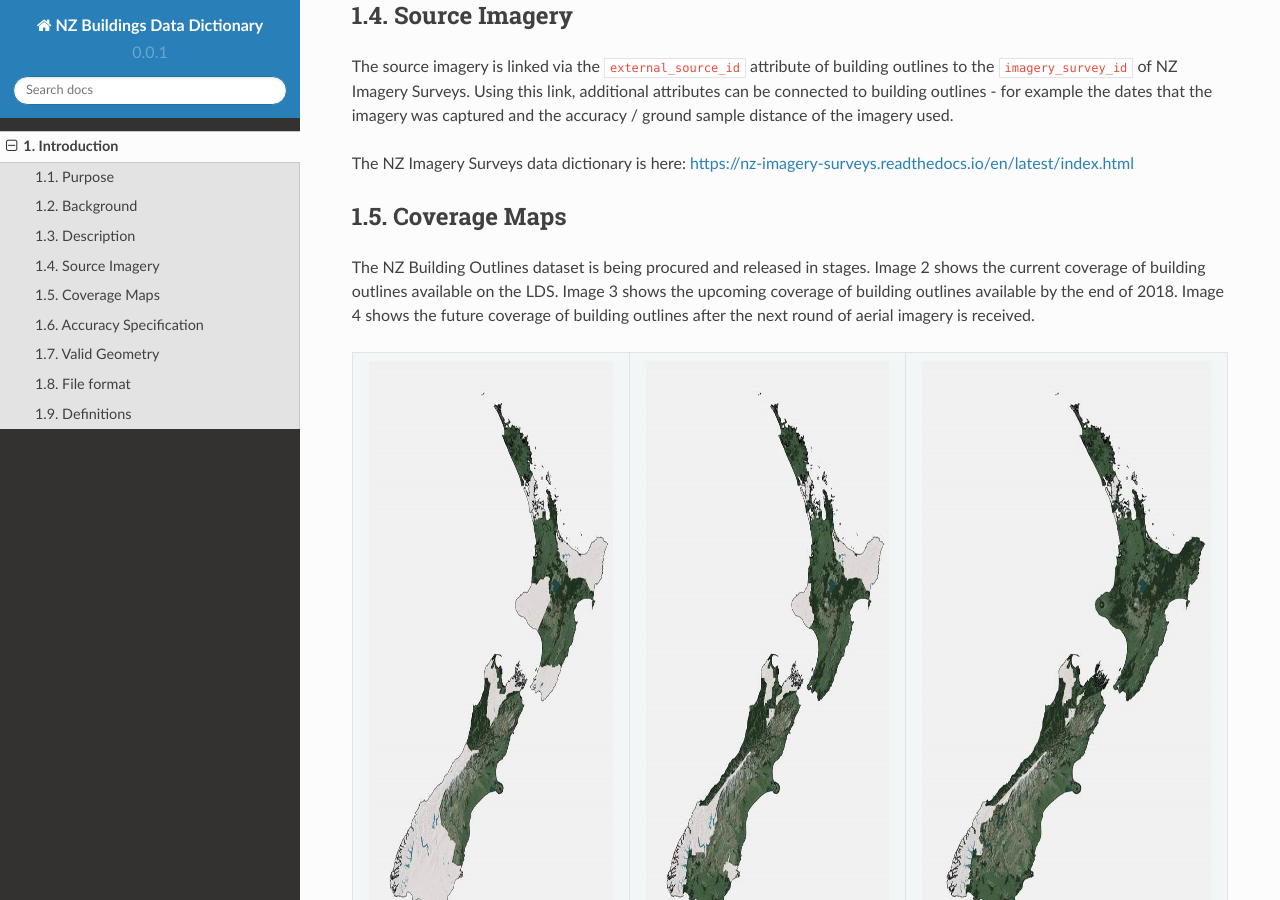
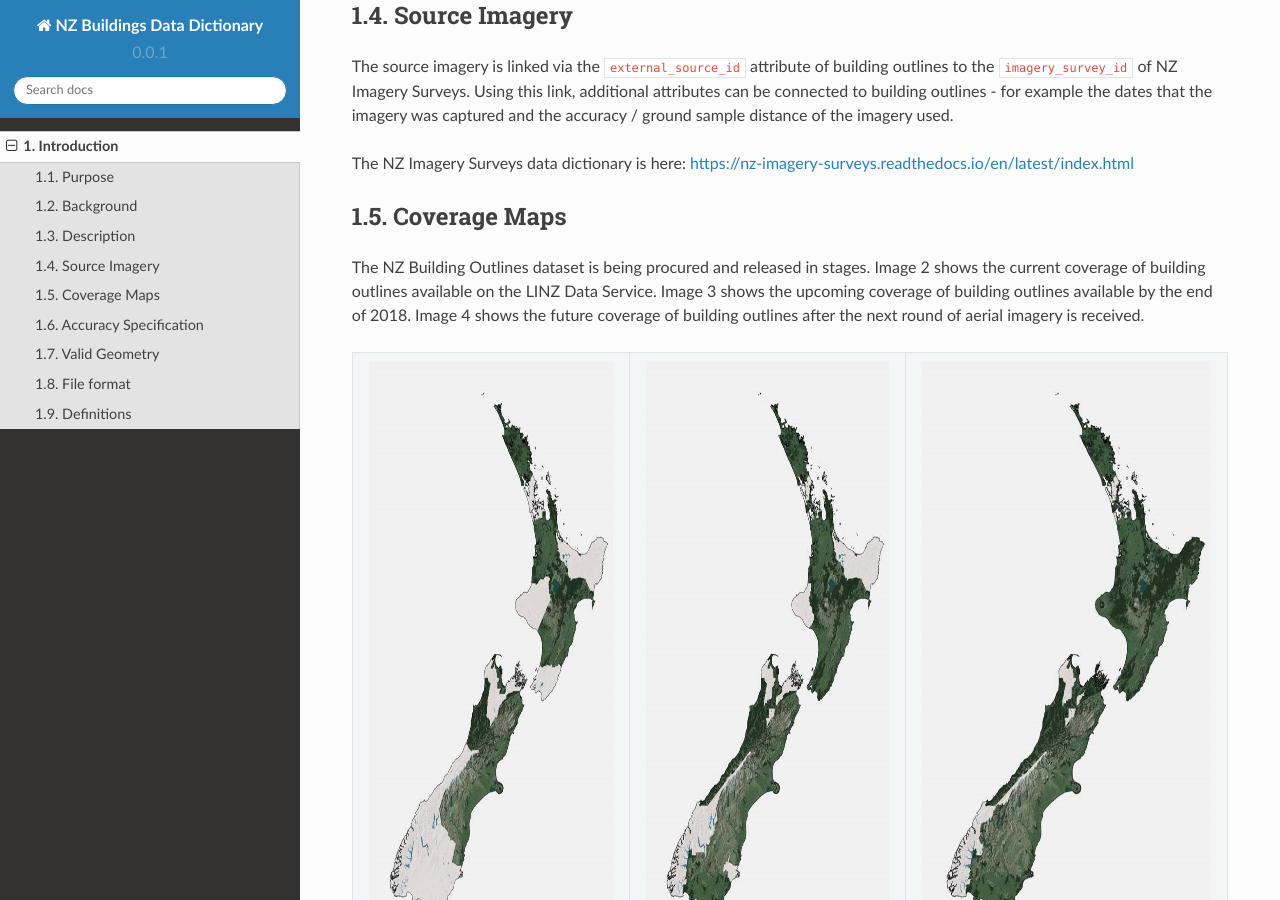
Before and after one commit to linz/nz-buildings, a Sphinx documentation site: the page built from docs/source/introduction.rst, in a window 1280 px wide and 900 px high, scrolled down 1942 px. Built offline with Sphinx 7.4.7 and the Read the Docs theme 2.0.0, drawn with Linux system fonts in a browser that asks for light colours; pages that are not in the unit, such as notebooks, are missing from menus.

Commit message:
Fixes #122 - don't abbreviate LINZ Data Service to LDS

```diff
--- a/docs/source/internal_data.rst
+++ b/docs/source/internal_data.rst
@@ -11,7 +11,7 @@ Data Model
 
 To assist you in understanding these datasets, the structure and details of the data fields is described in tables below. The relationship between tables and directly related datasets is provided in a data model diagram. No attempt has been made to indicate cardinality, however, the arrows drawn between datasets point from the dataset containing the unique record, to the dataset that may contain one or more references to that record (i.e. primary key -> foreign key).
 
-To enable changes between updates to be recorded and then queried using the LDS changeset service, every table has a primary key. Primary keys in tables are shown by a field name with bold font.
+Primary keys in tables are shown by a field name with bold font.
 
 This data model has been designed to manage building data with multiple representations, allowing for future enhancements in building data management. Not all of this data is currently available and data capture for these new fields will occur over time.
 
--- a/docs/source/introduction.rst
+++ b/docs/source/introduction.rst
@@ -56,7 +56,7 @@ The NZ Imagery Surveys data dictionary is here: https://nz-imagery-surveys.readt
 Coverage Maps
 ---------------------------
 
-The NZ Building Outlines dataset is being procured and released in stages. Image 2 shows the current coverage of building outlines available on the LDS. Image 3 shows the upcoming coverage of building outlines available by the end of 2018. Image 4 shows the future coverage of building outlines after the next round of aerial imagery is received.
+The NZ Building Outlines dataset is being procured and released in stages. Image 2 shows the current coverage of building outlines available on the LINZ Data Service. Image 3 shows the upcoming coverage of building outlines available by the end of 2018. Image 4 shows the future coverage of building outlines after the next round of aerial imagery is received.
 
 +-------------------------------------------------------------+-------------------------------------------------------------+-----------------------------------------------------------+
 | .. figure:: _static/current_building_outlines_coverage.jpg  | .. figure:: _static/upcoming_building_outlines_coverage.jpg | .. figure:: _static/future_building_outlines_coverage.jpg |
--- a/docs/source/published_data.rst
+++ b/docs/source/published_data.rst
@@ -12,7 +12,7 @@ Data Model
 
 To assist you in understanding these datasets, the structure and details of the data fields is described in tables below. The relationship between tables and directly related datasets is provided in a data model diagram. No attempt has been made to indicate cardinality, however, the arrows drawn between datasets point from the dataset containing the unique record, to the dataset that may contain one or more references to that record (i.e. primary key -> foreign key).
 
-To enable changes between updates to be recorded and then queried using the LDS changeset service, every table has a primary key. Primary keys in tables are shown by a field name with bold font.
+To enable changes between updates to be recorded and then queried using using LINZ Data Service changesets, every table has a primary key. Primary keys in tables are shown by a field name with bold font.
 
 This data model has been designed to manage building data with multiple representations, allowing for future enhancements in building data management. Not all of this data is currently available and data capture for these new fields will occur over time.
 
```
